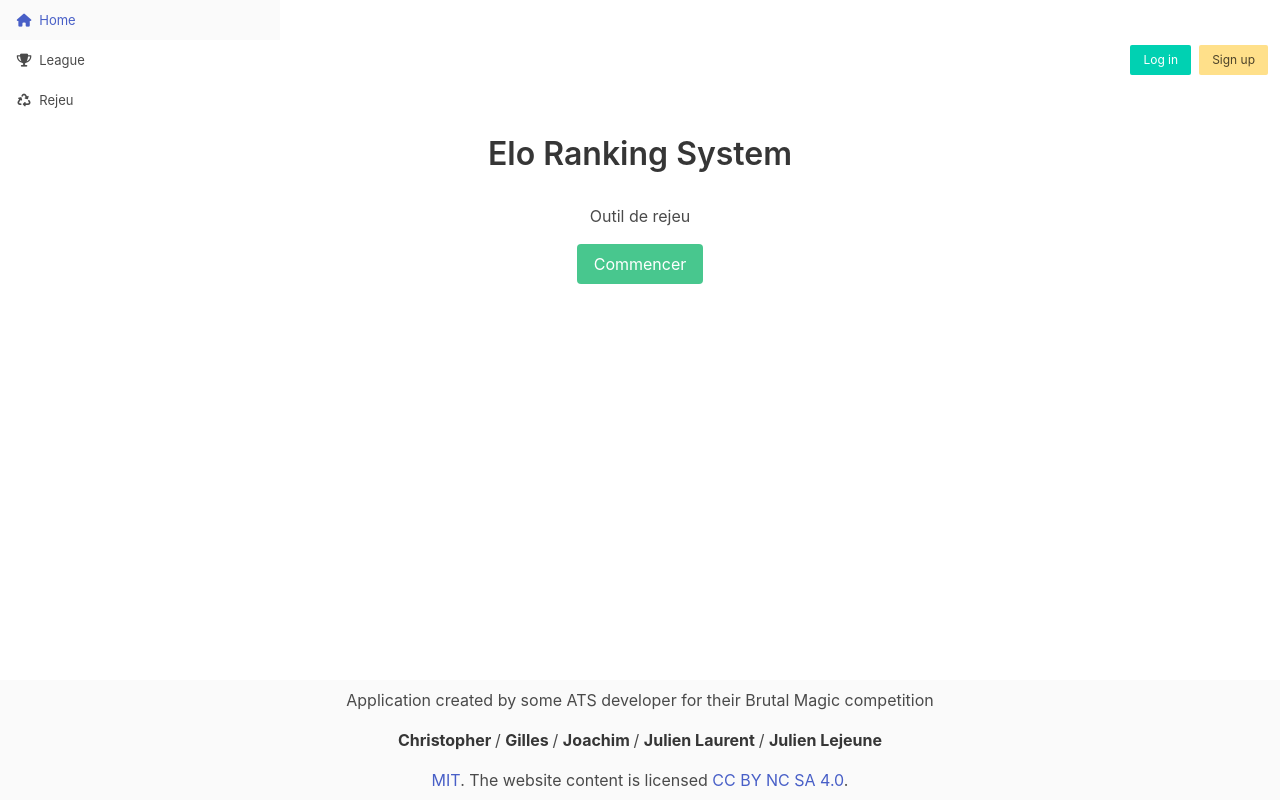
After one commit to LJKhnor/EloRankingSystem, a Flask app: page /rejeu in a window 1280 px wide. The commit adds this page. Run offline with Flask 2, Linux system fonts and the light colour scheme; some libraries are stand-ins or nearby versions.

Commit message:
début de l'ajout de la page de rejeu

```diff
--- a/projet/__init__.py
+++ b/projet/__init__.py
@@ -49,5 +49,6 @@ def create_app(test_config=None):
     app.add_url_rule("/auth/signup", endpoint="signup")
     app.add_url_rule("/new_match", view_func=new_match)
     app.add_url_rule("/new_league", endpoint="new_league")
+    app.add_url_rule("/rejeu", view_func=rejeu)
 
     return app
--- a/projet/templates/navbar.html
+++ b/projet/templates/navbar.html
@@ -19,6 +19,14 @@
             <span class="icon-text">
               <span class="icon"><i class="fas fa-trophy"></i></span>
               <span>League</span>
+            </span>
+          </a>
+        </li>
+        <li>
+          <a class="navbar-item" href="{{url_for('rejeu')}}">
+            <span class="icon-text">
+              <span class="icon"><i class="fas fa-recycle"></i></span>
+              <span>Rejeu</span>
             </span>
           </a>
         </li>
--- /dev/null
+++ b/projet/templates/rejeu.html
@@ -0,0 +1,34 @@
+{% extends 'base.html' %}
+
+{% block css %}
+<link rel="stylesheet" type="text/css" href="{{ url_for('static', filename='css/league.css') }}"/>
+{%  endblock %}
+
+{% block script %}
+<script type="text/javascript" src="{{url_for('static', filename='js/index.js')}}"></script>
+{% endblock %}
+
+{% block content %}
+<div class="container">
+    <div class="content has-text-centered m-4">
+        <p>Outil de rejeu</p>
+    </div>
+</div>
+<div class="container">
+    <div class="content has-text-centered m-4">
+        <a class="button is-success " href="{{url_for('new_match')}}">
+            Commencer
+        </a>
+        <form method="GET" action="/">
+            <table class="table">
+                <thead>
+                <tr>
+                </tr>
+                </thead>
+                <tbody>
+                </tbody>
+            </table>
+        </form>
+    </div>
+</div>
+{% endblock %}
--- a/projet/views.py
+++ b/projet/views.py
@@ -20,13 +20,14 @@ def index():
         matches = match_service.get_last_five_matches()
         matches_fetched = []
         for match in matches:
+            league_id = match['league_id']
             league_name = league_service.get_league_name_by_id(match['league_id'])['label']
             player_1_name = player_service.get_player_by_id(match['player_1_id'])['name']
             player_2_name = player_service.get_player_by_id(match['player_2_id'])['name']
             deck_1_name = deck_service.get_deck_by_id(match['deck_1_id'])['name']
             deck_2_name = deck_service.get_deck_by_id(match['deck_2_id'])['name']
             winner_name = player_service.get_player_by_id(match['winner_player_id'])['name']
-            matches_fetched.append((league_name, player_1_name, deck_1_name, player_2_name, deck_2_name, winner_name))
+            matches_fetched.append(((league_id,league_name), player_1_name, deck_1_name, player_2_name, deck_2_name, winner_name))
 
     return render_template('index.html', **locals())
 
@@ -64,14 +65,14 @@ def league():
             for i in range(playersForLeague.__len__()):
                 nb_matches_player =[]
                 for j in range(playersForLeague.__len__()):
-                    nb_matches = league_service.get_count_matches(playersForLeague[i]['id'], playersForLeague[j]['id'],league_id)
+                    nb_matches = league_service.get_count_matches(playersForLeague[i]['id'], playersForLeague[j]['id'])
                     nb_matches_player.append(nb_matches[0])
                 nb_matches_html.append(nb_matches_player)
 
     return render_template('league.html', **locals())
 
 
-@bp_business.route('/new_match', methods=('GET', 'POST'))
+@bp_business.route('/new_match<item>', methods=('GET', 'POST'))
 def new_match():
     """ new match route """
     i = elo.Implementation()
@@ -79,6 +80,10 @@ def new_match():
     leagues = league_service.get_all_leagues()
     players = player_service.get_all_players()
     decks = deck_service.get_all_decks()
+
+    if request.method == 'GET':
+        if request.values != None:
+            pass
 
     if request.method == 'POST':
         error = None
@@ -157,6 +162,14 @@ def new_league():
 
     return render_template('new_league.html')
 
+@app.route('/rejeu', methods=('GET', 'POST'))
+def rejeu():
+    """Outils de rejeu pour corriger l'ajout malencontreux via l'appli qui impacterait négativement le calcul de l'elo"""
+
+    if request.method == 'POST':
+        pass
+
+    return render_template('rejeu.html')
 
 # Auth route
 @bp_auth.route('/login', methods=('GET', 'POST'))
```
